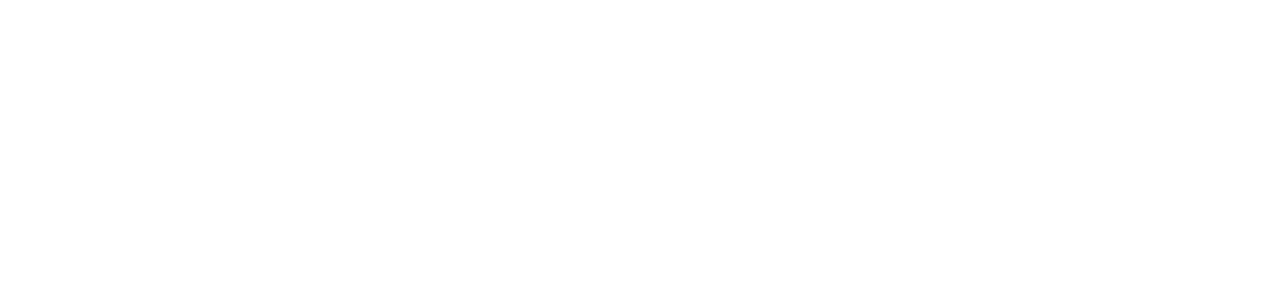
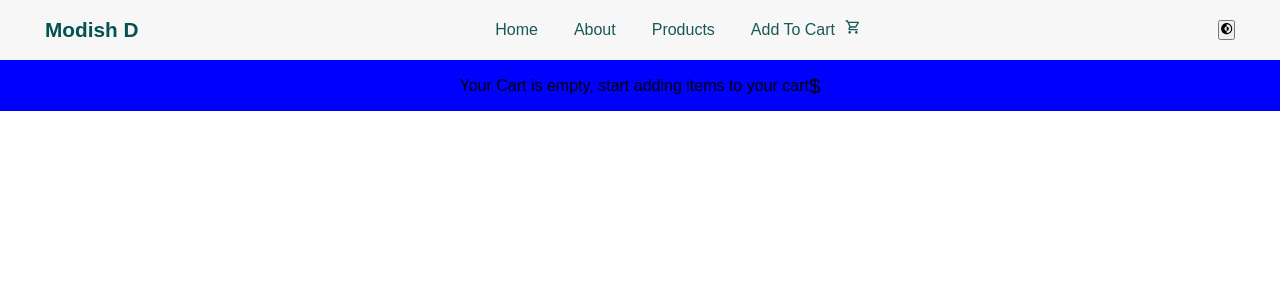
Before and after one commit to Bolaji87/Modish-Dynamics, a React (Vite) app: page /cart in a window 1280 px wide. Before the commit this address had no page. Shown: the top 300 px of the page. Built offline with nearby package versions, Linux system fonts and the light colour scheme.

Commit message:
feat:update

```diff
--- a/src/App.jsx
+++ b/src/App.jsx
@@ -7,7 +7,7 @@ function App() {
   return (
     <div className="app">
       <Navbar />
-      <BrowserRouter>
+
       <Routes>
         {appRoute.map((route) => (
           <Route
@@ -18,7 +18,6 @@ function App() {
           />
         ))}
       </Routes>
-      </BrowserRouter>
     </div>
   );
 }
--- a/src/UI/routes.js
+++ b/src/UI/routes.js
@@ -1,5 +1,6 @@
 import Home from "../pages/Home/Home";
 import Products from "../pages/product/Products";
+import Cart from "../pages/cart/Cart";
 
 export const appRoute = [
   {
@@ -10,4 +11,8 @@ export const appRoute = [
     path: "/products",
     component: Products,
   },
+  {
+    path: "/cart",
+    component: Cart,
+  },
 ];
--- a/src/components/mainheader/Navbar.jsx
+++ b/src/components/mainheader/Navbar.jsx
@@ -1,30 +1,42 @@
 import React from "react";
 import { CgDarkMode } from "react-icons/cg";
-import { Link } from "react-router-dom";
+import { MdOutlineShoppingCart } from "react-icons/md";
+import { Link, useNavigate } from "react-router-dom";
 
 import styles from "./Navbar.module.css";
+import { useCart } from "../../contexts/CartContext";
 
 function Navbar() {
+  const { numItems } = useCart();
+  const navigate = useNavigate();
+
   return (
     <header className={styles.header}>
       <h1>Modish D</h1>
       <nav>
-        <ul>
+        <ul className={styles.navList}>
           <li>
-            <Link to="/">Home</Link>
+            <Link to="/">home</Link>
           </li>
           <li>
-            <Link to="/about">About</Link>
+            <a to="/about">about</a>
           </li>
           <li>
-            <Link to="/products">Products</Link>
+            <Link to="/products">products</Link>
           </li>
-          <li>
-            <Link to="cart">cart</Link>
+          <li role="button" onClick={() => navigate("/cart")}>
+            <Link to="/cart">add to cart</Link>
+            <div className={styles.cartLiChild}>
+              <MdOutlineShoppingCart className={styles.cartIcon} />
+              <span className={styles.numItems}> {numItems || ""}</span>
+            </div>
           </li>
         </ul>
       </nav>
-      <CgDarkMode />
+
+      <button className={styles.darkModeButton}>
+        <CgDarkMode />
+      </button>
     </header>
   );
 }
--- a/src/components/mainheader/Navbar.module.css
+++ b/src/components/mainheader/Navbar.module.css
@@ -9,7 +9,7 @@
 .header h1 {
   color: rgb(4, 82, 82);
 }
-.header nav ul {
+.navList {
   display: flex;
   gap: 20px;
 }
@@ -17,8 +17,9 @@
   color: rgb(26, 88, 88);
   text-transform: capitalize;
   padding: 8px;
+  cursor: pointer;
 }
-.header nav li:hover {
+/* .header nav li:hover {
   color: rgb(228, 240, 240);
   text-transform: capitalize;
   background-color: rgb(26, 88, 88);
@@ -28,4 +29,19 @@
   -moz-border-radius: 8px;
   -ms-border-radius: 8px;
   -o-border-radius: 8px;
+} */
+
+.cartLiChild {
+  position: relative;
+  display: inline-block;
+  margin-left: 10px;
+  font-weight: bolder;
 }
+.numItems {
+  position: absolute;
+  top: -18px;
+  left: 0;
+}
+.cartIcon {
+  font-size: bolder;
+}
--- a/src/components/productcard/ProductCard.jsx
+++ b/src/components/productcard/ProductCard.jsx
@@ -4,28 +4,9 @@ import styles from "./productcard.module.css";
 import { useCart } from "../../contexts/CartContext";
 
 function ProductCard({ product }) {
+  const { onAddItemToCart } = useCart();
+
   const { category, title, image, price, description, id } = product;
-
-  const { setCartItems } = useCart();
-
-  function handleUpdateCart() {
-    setCartItems((prevCart) => ({
-      ...prevCart,
-      cart: [
-        ...prevCart.cart,
-        {
-          title,
-          image,
-          price,
-          category,
-          description,
-          id,
-        },
-      ],
-      totalAmount: prevCart.totalAmount + price,
-      numItems: prevCart.cart.length,
-    }));
-  }
 
   return (
     <>
@@ -33,7 +14,12 @@ function ProductCard({ product }) {
         <p className={styles.title}>{title}</p>
         <img className={styles.image} src={image} alt={title} />
         <p className={styles.price}>$ {price}</p>
-        <button onClick={handleUpdateCart} className={styles.btn}>
+        <button
+          onClick={() =>
+            onAddItemToCart({ category, title, image, price, description, id })
+          }
+          className={styles.btn}
+        >
           Add to cart
         </button>
       </div>
--- /dev/null
+++ b/src/components/productcard/ProductCard.module.css
@@ -0,0 +1,90 @@
+/* .container {
+  display: flex;
+  flex-direction: column;
+  align-items: center;
+  justify-content: center;
+  gap: 12px;
+  background-color: #f8f5f5;
+
+  border-radius: 8px;
+  -webkit-border-radius: 8px;
+  -moz-border-radius: 8px;
+  -ms-border-radius: 8px;
+  -o-border-radius: 8px;
+  position: relative;
+}
+.image {
+  flex-basis: 300px;
+  height: 300px;
+  object-fit: contain;
+  background: inherit;
+}
+.image:nth-child() {
+}
+
+.title {
+  font-size: 14px;
+  color: rgb(187, 126, 46);
+}
+.price {
+}
+.btn {
+} */
+
+.container {
+  height: 100%;
+  width: 100%;
+  background: white;
+  padding: 15px;
+  border-radius: 10px;
+  box-shadow: 0 4px 8px rgba(0, 0, 0, 0.1);
+  text-align: center;
+  -webkit-border-radius: 10px;
+  -moz-border-radius: 10px;
+  -ms-border-radius: 10px;
+  -o-border-radius: 10px;
+  min-height: 300px;
+}
+
+.image {
+  width: 100%;
+  height: 200px;
+  object-fit: cover;
+
+  border-radius: 5px;
+  -webkit-border-radius: 5px;
+  -moz-border-radius: 5px;
+  -ms-border-radius: 5px;
+  -o-border-radius: 5px;
+}
+
+.title {
+  font-size: 18px;
+  font-weight: bold;
+  margin-top: 10px;
+}
+
+.price {
+  color: green;
+  font-size: 16px;
+  font-weight: bold;
+  margin-top: 5px;
+}
+
+.btn {
+  background: #ff5a5f;
+  color: white;
+  border: none;
+  padding: 10px;
+  width: 100%;
+  border-radius: 5px;
+  cursor: pointer;
+  margin-top: 10px;
+  -webkit-border-radius: 5px;
+  -moz-border-radius: 5px;
+  -ms-border-radius: 5px;
+  -o-border-radius: 5px;
+}
+.btn:hover {
+  background: #e0484d;
+}
--- a/src/main.jsx
+++ b/src/main.jsx
@@ -1,9 +1,17 @@
 import { StrictMode } from "react";
 import { createRoot } from "react-dom/client";
+import { BrowserRouter } from "react-router-dom";
+
 import "./index.css";
 import App from "./App.jsx";
+import { CartProvider } from "./contexts/CartContext.jsx";
+
 createRoot(document.getElementById("root")).render(
   <StrictMode>
-          <App />
-     </StrictMode>
+    <CartProvider>
+      <BrowserRouter>
+        <App />
+      </BrowserRouter>
+    </CartProvider>
+  </StrictMode>
 );
--- /dev/null
+++ b/src/pages/cart/Cart.jsx
@@ -0,0 +1,31 @@
+import React from "react";
+import Loader from "../../UI/Loader/Loder";
+import styles from "./Cart.module.css";
+import { useCart } from "../../contexts/CartContext";
+
+function Cart() {
+  const { cart, totalAmount, onDeleteItem } = useCart();
+
+  return (
+    <div className={styles.cont}>
+      <ul className={styles.cartList}>
+        {cart.length > 0 ? (
+          cart.map((item) => (
+            <li className={styles.cartItem} key={item.id}>
+              <p className={styles.title}>{item.title}</p>
+              <img className={styles.image} src={item.image} alt={item.title} />
+              <p>$ {item.price}</p>
+              <button onClick={() => onDeleteItem(item.id)}>Remove ❌</button>
+            </li>
+          ))
+        ) : (
+          <Loader message="Your Cart is empty, start adding items to your cart" />
+        )}
+      </ul>
+
+      <p>$ {Math.round(totalAmount) || ""}</p>
+    </div>
+  );
+}
+
+export default Cart;
--- /dev/null
+++ b/src/pages/cart/Cart.module.css
@@ -0,0 +1,13 @@
+.cont {
+  width: 100vw;
+  background-color: blue;
+  display: flex;
+  justify-content: center;
+  align-items: center;
+  padding: 10px 20px;
+}
+.image {
+  width: 300px;
+  height: 300px;
+  object-fit: cover;
+}
--- a/src/pages/product/Products.jsx
+++ b/src/pages/product/Products.jsx
@@ -1,13 +1,50 @@
-import React, { useState } from "react";
+import React, { useEffect, useState } from "react";
 import styles from "./Products.module.css";
 import { BASE_URL } from "../../UI/utils";
 
+import ProductCard from "../../components/productcard/ProductCard";
+import Loader from "../../UI/Loader/Loder";
+import Error from "../../UI/Error/Error";
+
 function Products() {
   const [products, setProducts] = useState([]);
+  const [isLoading, setIsLoading] = useState(false);
+  const [error, setError] = useState("");
+
+  useEffect(function () {
+    async function fetchProducts() {
+      try {
+        setIsLoading(true);
+        setError("");
+        const response = await fetch(`${BASE_URL}/products`);
+        if (!response.ok) throw new Error("Error fetching products");
+        const data = await response.json();
+        setProducts(data);
+        setIsLoading(false);
+      } catch (err) {
+        setError(err.message);
+        setIsLoading(false);
+      }
+    }
+    fetchProducts();
+  }, []);
 
   return (
-    <div className={styles["products-cont"]}>
-      <p>products</p>
+    <div className={styles.container}>
+      {isLoading && <Loader message="Loading please wait..." />}
+      {error && <Error errorMessage={error} />}
+      <ul className={styles.products}>
+        {!error &&
+          !isLoading &&
+          products.length > 0 &&
+          products.map(
+            (product) =>
+              product.category !== "electronics" &&
+              product.category !== "jewelery" && (
+                <ProductCard product={product} key={product.id} />
+              )
+          )}
+      </ul>
     </div>
   );
 }
--- a/src/pages/product/Products.module.css
+++ b/src/pages/product/Products.module.css
@@ -0,0 +1,12 @@
+.container {
+  padding: 20px;
+  padding: 20px;
+  max-width: 1200px;
+  margin: auto;
+}
+.products {
+  display: grid;
+  grid-template-columns: repeat(3, 1fr);
+  gap: 20px;
+  padding: 0;
+}
```
Lines whose indentation alone changed are shown as unchanged.
